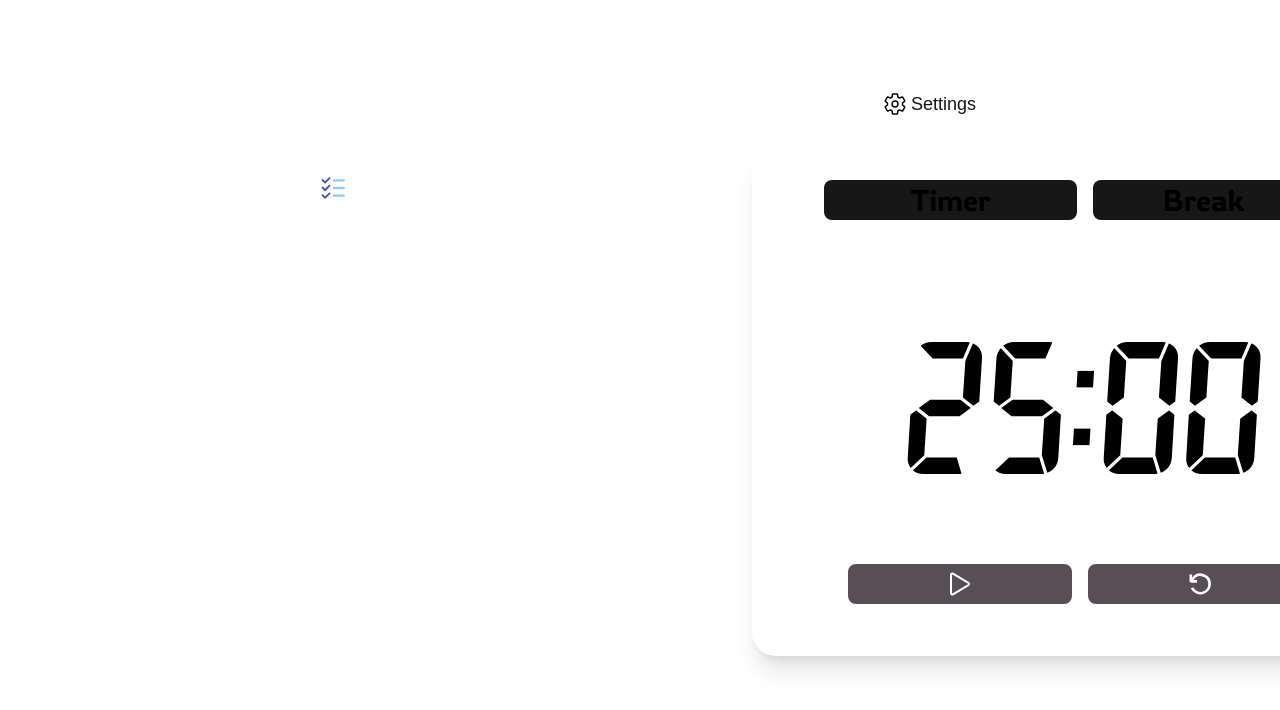
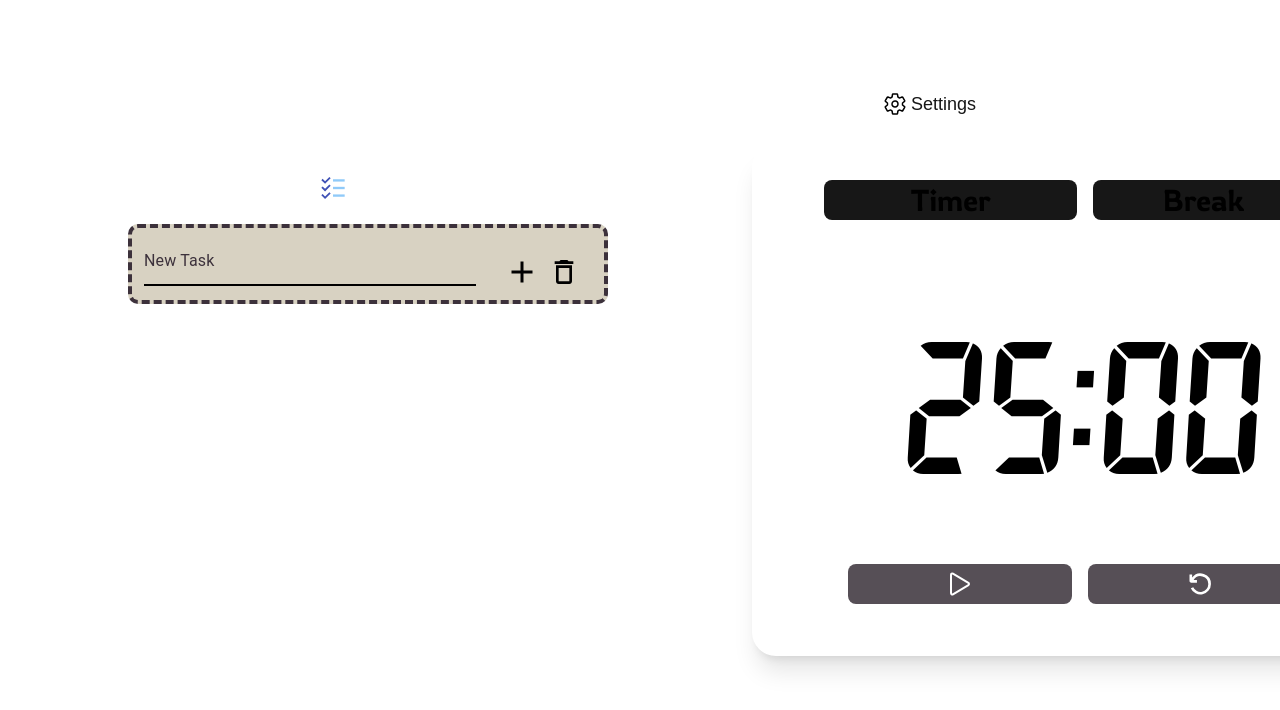
Before and after one commit to deveshshrestha20/Pomodoro-Timer, a Next.js app: page /home in a window 1280 px wide. Shown: the top 710 px of the page. Built offline with nearby package versions, Linux system fonts and the light colour scheme.

Commit message:
New task UI in progress

```diff
--- a/package.json
+++ b/package.json
@@ -9,6 +9,9 @@
     "lint": "next lint"
   },
   "dependencies": {
+    "@emotion/react": "^11.13.3",
+    "@emotion/styled": "^11.13.0",
+    "@mui/material": "^6.1.6",
     "autoprefixer": "^10.4.20",
     "next": "15.0.1",
     "react": "19.0.0-rc-69d4b800-20241021",
--- a/src/app/home/TaskComponent/newTasks.tsx
+++ b/src/app/home/TaskComponent/newTasks.tsx
@@ -1,12 +1,81 @@
-import React from 'react'
+import * as React from "react";
+import Box from "@mui/material/Box";
+import TextField from "@mui/material/TextField";
+import { MdOutlineAdd } from "react-icons/md";
+import { MdDeleteOutline } from "react-icons/md";
 
-
-const NewTasks = () => {
+const NewTasks: React.FC = () => {
   return (
     <div>
-
+      <Box
+        component="section"
+        sx={{
+          p: 1.5,
+          border: "4px dashed #3c313b",
+          backgroundColor: "#D8D2C2",
+          borderRadius: "10px",
+        }}
+      >
+        <Box
+          component="form"
+          sx={{ "& > :not(style)": { m: 0, width: "25em", height: "3em" } }}
+          noValidate
+          autoComplete="off"
+        >
+          <div className="flex items-center ">
+            <TextField
+              id="standard-basic"
+              label="New Task"
+              variant="standard"
+              margin="none"
+              color="info"
+              InputLabelProps={{
+                sx: {
+                  transform: "translate(0, 6px) scale(1)", // Initial label position
+                  "&.Mui-focused": {
+                    transform: "translate(0, -6px) scale(0.75)", // Position when focused
+                  },
+                  "&.MuiFormLabel-filled": {
+                    transform: "translate(0, -6px) scale(0.75)", // Position when filled
+                  },
+                },
+              }}
+              sx={{
+                width: "38ch",
+                "& .MuiInput-underline:before": {
+                  borderBottomColor: "black",
+                  borderBottomWidth: "2px",
+                },
+                "& .MuiInput-underline:after": {
+                  borderBottomColor: "#3c313b",
+                  borderBottomWidth: "2px",
+                },
+                "& .MuiInputBase-input": {
+                  color: "#3c313b",
+                  padding: "2px 0", // Adjust padding for alignment
+                },
+                "& .MuiFormLabel-root": {
+                  color: "#3c313b",
+                },
+                "& .Mui-focused .MuiFormLabel-root": {
+                  color: "#3c313b",
+                },
+                "& .MuiInput-underline:hover:not(.Mui-disabled):before": {
+                  borderBottomColor: "#3c313b",
+                },
+              }}
+            />
+            <div className="relative left-7 top-2">
+              <MdOutlineAdd className="text-black w-9 h-9" />
+            </div>
+            <div className="relative left-9 top-2">
+              <MdDeleteOutline className="text-black w-8 h-8" />
+            </div>
+          </div>
+        </Box>
+      </Box>
     </div>
-  )
-}
+  );
+};
 
 export default NewTasks;
--- a/src/app/home/TaskComponent/tasks.tsx
+++ b/src/app/home/TaskComponent/tasks.tsx
@@ -1,5 +1,6 @@
 import React from 'react'
 import { FcTodoList } from "react-icons/fc";
+
 
 const Tasks:React.FC = () => {
   return (
@@ -8,6 +9,7 @@ const Tasks:React.FC = () => {
         <FcTodoList className='h-9 w-7' />
         <button className='text-background text-2xl text-center font-medium'>Tasks</button>
     </div>
+
 </div>
   )
 }
--- a/src/app/home/page.tsx
+++ b/src/app/home/page.tsx
@@ -5,6 +5,7 @@ import PomodoroTimer from './pomodoroTimer';
 import Settings from './settings';
 import Profile from './profile';
 import Tasks from './TaskComponent/tasks';
+import NewTasks from './TaskComponent/newTasks';
 
 
 
@@ -19,8 +20,12 @@ const Home = () => {
       <div className='absolute top-[5.6rem] left-[91rem]'>
         <Profile/>
       </div>
-      <div className='absolute top-40 left-[8rem] text-md'>
+      <div className='absolute top-40 left-[8rem] text-md '>
         <Tasks/>
+        <div className='pt-2'>
+        <NewTasks/>
+        </div>
+
       </div>
 
     <div className="absolute top-36 left-[47rem] flex items-center justify-center h-[32rem] w-[42rem] rounded-3xl shadow-xl p-3">
```
Also changed, not shown: 1 other file (tests, documents, lock files or other folders).
